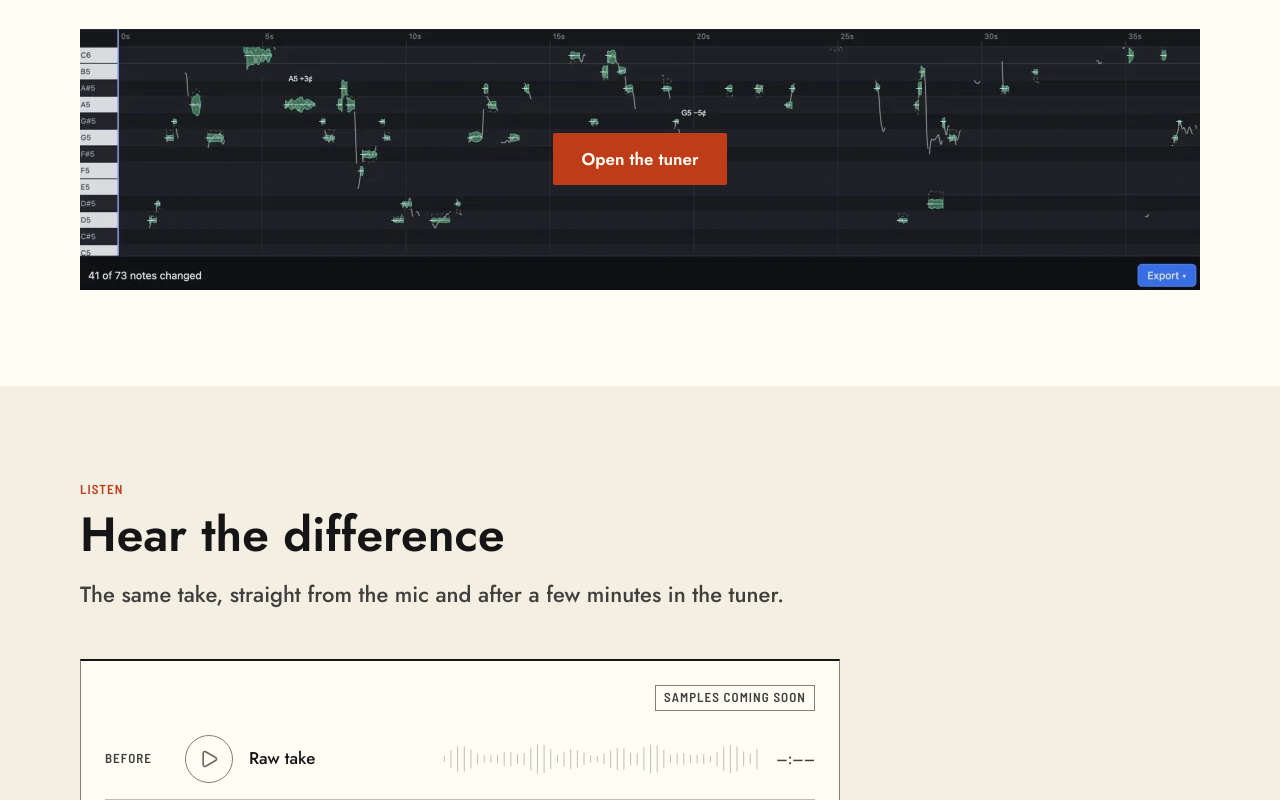
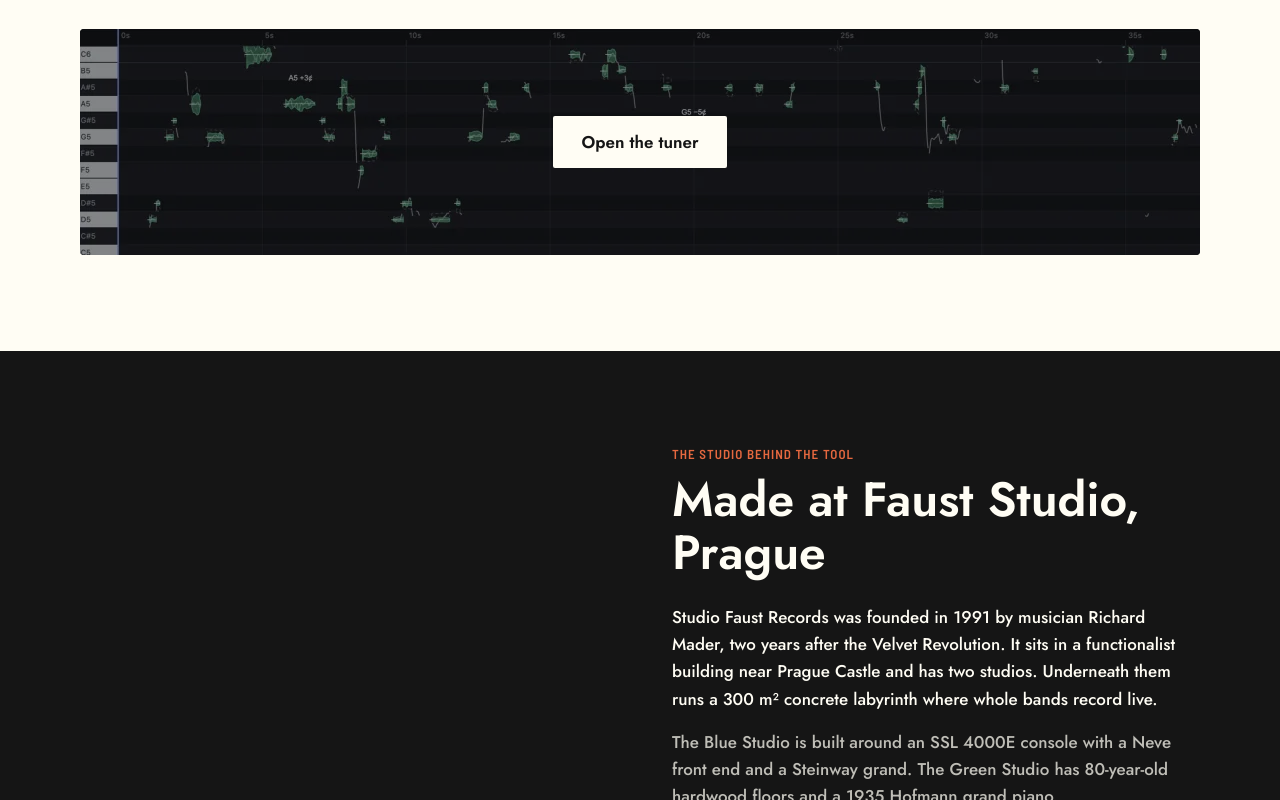
Before and after one commit to FAUST-IFSA/website-prod, a React (Vite) app: page / in a window 1280 px wide. Shown: the part 1440-2240 px from the top of the page. Built offline with nearby package versions, Linux system fonts and the light colour scheme.

Commit message:
visual revamp

```diff
--- a/src/App.tsx
+++ b/src/App.tsx
@@ -1,4 +1,3 @@
-import { BeforeAfter } from './sections/BeforeAfter'
 import { Faq } from './sections/Faq'
 import { Footer } from './sections/Footer'
 import { Header } from './sections/Header'
@@ -14,7 +13,6 @@
       <main id="main">
         <Hero />
         <HowItWorks />
-        <BeforeAfter />
         <Studio />
         <NextStep />
         <Faq />
--- a/src/copy/cs.ts
+++ b/src/copy/cs.ts
@@ -60,18 +60,6 @@
     button: 'Otevřít nástroj',
     // TODO(cs-review)
     imageAlt: 'Editor ladění v nástroji: každá zazpívaná nota rozložená podle klaviatury.',
-  },
-  beforeAfter: {
-    eyebrow: 'Poslechněte si',
-    heading: 'Slyšte ten rozdíl',
-    lead: 'Stejný záznam rovnou z mikrofonu a po pár minutách ladění.',
-    tag: 'Ukázky brzy',
-    // TODO(cs-review): the row labels render uppercase; a screen reader may spell the 2-letter "PO" out letter by letter.
-    tracks: [
-      { label: 'Před', title: 'Surový záznam', play: 'Přehrát ukázku před' },
-      { label: 'Po', title: 'Po naladění', play: 'Přehrát ukázku po' },
-    ],
-    link: 'Vyzkoušejte to s vlastním zpěvem',
   },
   studio: {
     eyebrow: 'Studio za nástrojem',
--- a/src/copy/en.ts
+++ b/src/copy/en.ts
@@ -44,17 +44,6 @@
     ],
     button: 'Open the tuner',
     imageAlt: "The tuner's pitch editor: every sung note laid out against a piano keyboard.",
-  },
-  beforeAfter: {
-    eyebrow: 'Listen',
-    heading: 'Hear the difference',
-    lead: 'The same take, straight from the mic and after a few minutes in the tuner.',
-    tag: 'Samples coming soon',
-    tracks: [
-      { label: 'Before', title: 'Raw take', play: 'Play before sample' },
-      { label: 'After', title: 'Tuned in the tuner', play: 'Play after sample' },
-    ],
-    link: 'Try it with your own vocal',
   },
   studio: {
     eyebrow: 'The studio behind the tool',
--- a/src/index.css
+++ b/src/index.css
@@ -234,6 +234,19 @@
 .btn-secondary:hover {
   background: var(--ink);
   color: var(--paper);
+}
+/* On dark images: paper → rust on hover is a clear change, where rust → rust-press would barely show. */
+.btn-paper {
+  background: var(--paper);
+  color: var(--ink);
+}
+.btn-paper:hover {
+  background: var(--rust);
+  color: var(--paper);
+}
+a.btn-paper:active {
+  background: var(--rust-press);
+  transform: translateY(1px);
 }
 
 /* ---------- §3.2 Header (sized to the fauststudio.net banner; not sticky) ---------- */
@@ -523,107 +536,38 @@
   margin-top: var(--space-2);
   color: var(--ink-2);
 }
-/* Screenshot banner: the image and the button share one grid cell, so the button sits centred on the image. */
+/* Tool screenshot (A8) with the CTA centred on it. Below ~1050 px min-height wins and the image crops from the
+   right, so the piano keys stay in view. No overflow: hidden (it would turn off aspect-ratio's content minimum). */
 .how-banner {
-  display: grid;
+  --focus: var(--paper);
+  position: relative;
+  display: flex;
+  align-items: center;
+  justify-content: center;
+  width: 100%; /* without it, aspect-ratio turns min-height into a ~990 px min-width */
+  aspect-ratio: 2956 / 597;
+  min-height: 200px;
   margin-top: var(--space-7);
-}
-.how-banner > * {
-  grid-area: 1 / 1;
+  padding: var(--space-4);
+  border-radius: var(--radius-md);
+  background: var(--night);
 }
 .how-banner img {
-  display: block;
+  position: absolute;
+  inset: 0;
   width: 100%;
-  height: auto;
+  height: 100%;
+  object-fit: cover;
+  object-position: left;
+  border-radius: inherit;
+  filter: brightness(0.6);
 }
-.how-cta {
-  place-self: center;
-}
-
-/* ---------- §4.3 Before / after ---------- */
-
-.player {
-  max-width: 760px;
-  padding: var(--space-5);
-  border: 1px solid var(--line-strong);
-  border-top: var(--rule);
-  border-radius: 0 0 var(--radius-md) var(--radius-md);
-  background: var(--paper);
-}
-.player-tag {
-  width: fit-content;
-  margin: 0 0 var(--space-2) auto;
-  padding: var(--space-1) var(--space-2);
-  border: 1px solid var(--line-strong);
-  color: var(--ink-2);
-}
-.track {
-  display: grid;
-  grid-template-columns: 64px 48px minmax(0, 11rem) 1fr auto;
-  grid-template-areas: 'label play title wave time';
-  align-items: center;
-  gap: var(--space-4);
-  padding-block: var(--space-4);
-}
-.track + .track {
-  border-top: 1px solid var(--line);
-}
-.track-label {
-  grid-area: label;
-  color: var(--ink-2);
-}
-.track-title {
-  grid-area: title;
-}
-.track-time {
-  grid-area: time;
-  font-size: var(--text-small);
-  font-variant-numeric: tabular-nums;
-  color: var(--ink-2);
-}
-.play {
-  grid-area: play;
-  display: grid;
-  place-items: center;
-  width: 48px;
-  height: 48px;
-  border: 0;
-  border-radius: var(--radius-full);
-  background: var(--ink);
-  color: var(--paper);
-}
-.play:disabled {
-  border: 1px solid var(--line-strong);
-  background: transparent;
-  color: var(--ink-3);
-  cursor: not-allowed;
-}
-.waveform {
-  grid-area: wave;
-  width: 100%;
-  height: 32px;
-  stroke: var(--line);
-  stroke-width: 1;
-}
-.player-link {
-  display: inline-block;
-  margin-top: var(--space-5);
-}
-@media (max-width: 639px) {
-  .player {
-    padding: var(--space-4);
-  }
-  .track {
-    grid-template-columns: 64px 48px 1fr;
-    grid-template-areas:
-      'label play title'
-      'wave wave wave'
-      'time time time';
-    row-gap: var(--space-2);
-  }
-  .track-time {
-    justify-self: end;
-  }
+.how-banner .btn {
+  position: relative; /* paints above the absolutely positioned img */
+  white-space: normal; /* wraps only at large text sizes or for long labels */
+  text-align: center;
+  line-height: 1.2;
+  padding-block: var(--space-2);
 }
 
 /* ---------- §4.4 The studio ---------- */
@@ -879,6 +823,7 @@
 
 @media (prefers-reduced-motion: reduce) {
   a.btn-primary:active,
+  a.btn-paper:active,
   .cta-box:active .btn-primary,
   .card:hover .card-photo,
   details[open] .faq-icon {
--- a/src/sections/BeforeAfter.tsx
+++ /dev/null
@@ -1,55 +0,0 @@
-import { ArrowRight, Play } from 'lucide-react'
-import { SectionHead } from '../components'
-import { TOOL_URL } from '../faust'
-import { useCopy } from '../i18n'
-
-// Decorative static waveform: 48 bars, same shape for both rows (it's the same take).
-const BARS = Array.from({ length: 48 }, (_, i) => 0.2 + 0.8 * Math.abs(Math.sin(i * 0.55) * Math.cos(i * 0.21)))
-
-function Waveform() {
-  return (
-    <svg className="waveform" viewBox="0 0 48 32" preserveAspectRatio="none" aria-hidden="true">
-      {BARS.map((h, i) => (
-        <line key={i} x1={i + 0.5} x2={i + 0.5} y1={16 - h * 15} y2={16 + h * 15} vectorEffect="non-scaling-stroke" />
-      ))}
-    </svg>
-  )
-}
-
-// TODO(audio): no samples yet (asset A6), so v1 ships the disabled state. When they arrive (design-spec §4.3):
-// one <audio> per row without native controls, enable the buttons, toggle Play/Pause (icon and aria-label
-// "Pause before sample" / "Pause after sample"), pause the other row on play, fill played bars with --rust,
-// show the time, and drop the "Samples coming soon" tag.
-export function BeforeAfter() {
-  const { beforeAfter } = useCopy()
-  return (
-    <section className="section section-alt" aria-labelledby="before-after-heading">
-      <div className="container">
-        <SectionHead
-          id="before-after-heading"
-          eyebrow={beforeAfter.eyebrow}
-          title={beforeAfter.heading}
-          lead={beforeAfter.lead}
-        />
-        <div className="player">
-          <p className="label player-tag">{beforeAfter.tag}</p>
-          {beforeAfter.tracks.map((track) => (
-            <div className="track" key={track.label}>
-              <span className="label track-label">{track.label}</span>
-              <button type="button" className="play" aria-label={track.play} disabled>
-                <Play size={20} aria-hidden="true" />
-              </button>
-              <span className="track-title">{track.title}</span>
-              <Waveform />
-              <span className="track-time">–:––</span>
-            </div>
-          ))}
-        </div>
-        <a className="link player-link" href={TOOL_URL}>
-          {beforeAfter.link}
-          <ArrowRight size={16} aria-hidden="true" className="link-icon" />
-        </a>
-      </div>
-    </section>
-  )
-}
--- a/src/sections/HowItWorks.tsx
+++ b/src/sections/HowItWorks.tsx
@@ -31,17 +31,17 @@
           })}
         </ol>
         {/* Screenshot banner with the CTA centred on it. Only the button is a link (one tab stop). */}
-        <div className="how-banner night">
+        <div className="how-banner">
           <img
             src={shot1x}
             srcSet={`${shot1x} 1120w, ${shot2x} 2240w`}
             sizes="(min-width: 1184px) 1120px, 100vw"
             width={1120}
-            height={261}
+            height={227}
             alt={how.imageAlt}
             loading="lazy"
           />
-          <a className="btn btn-primary how-cta" href={TOOL_URL}>
+          <a className="btn btn-paper" href={TOOL_URL}>
             {how.button}
           </a>
         </div>
```
Also changed, not shown: src/assets/howto-1120.webp, src/assets/howto-2240.webp, 2 other files (tests, documents, lock files or other folders).
